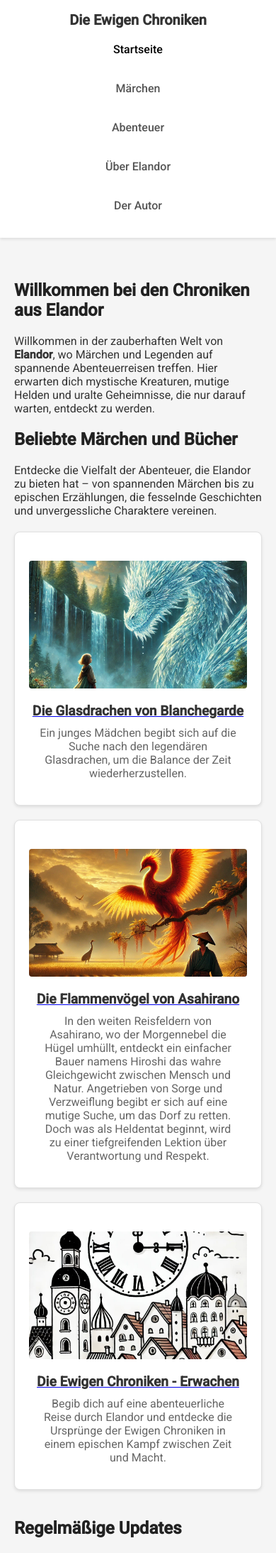
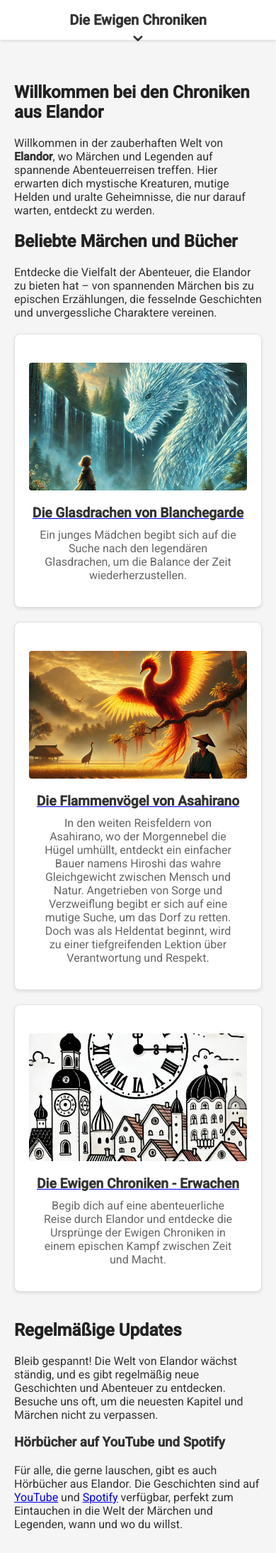
Before and after one commit to RainerGewalt/chroniken-aus-elandor, a Jekyll site: the page built from index.md, in a window 390 px wide. Shown: the top 2188 px of the page at 71% size. Built offline with Jekyll 4.4.1, drawn with Linux system fonts in a browser that asks for light colours.

Commit message:
fixed: chevron on mobil phone

```diff
--- a/_includes/header.html
+++ b/_includes/header.html
@@ -17,38 +17,47 @@
             position: relative;
         }
         nav {
-            display: flex;
+            display: none;
             gap: 1rem;
             justify-content: center;
-            transition: max-height 0.3s ease; /* Smooth Transition */
             overflow: hidden;
-            max-height: 500px; /* Maximalhöhe für das geöffnete Menü */
+            transition: max-height 0.5s ease; /* Smooth Transition */
+            max-height: 0; /* Startzustand geschlossen */
+        }
+        /* Desktop-Ansicht */
+        @media (min-width: 769px) {
+            nav {
+                display: flex;
+                max-height: none; /* Keine Beschränkung auf Desktop */
+            }
+            .chevron-toggle {
+                display: none; /* Chevron auf Desktop ausblenden */
+            }
         }
         /* Mobilansicht */
         @media (max-width: 768px) {
-            nav {
-                max-height: 0; /* Menü verstecken */
-                flex-direction: column;
-                align-items: center;
-            }
-            header.menu-open nav {
-                max-height: 500px; /* Geöffnetes Menü */
-            }
             .chevron-toggle {
+                display: block;
                 font-size: 2rem;
                 cursor: pointer;
                 position: absolute;
-                bottom: -10px; /* Chevron am unteren Rand des Banners */
-                display: block;
+                bottom: -10px;
+                transition: transform 0.3s ease; /* Smooth Rotation */
             }
-        }
-        .chevron-toggle {
-            display: none; /* Nur bei kleinen Bildschirmen anzeigen */
+            header.menu-open nav {
+                display: flex;
+                flex-direction: column;
+                align-items: center;
+                max-height: 500px; /* Höhe für geöffnetes Menü */
+            }
+            header.menu-open .chevron-toggle {
+                transform: rotate(180deg); /* Chevron nach oben drehen */
+            }
         }
     </style>
 </head>
 <body>
-<header id="header" class="{% if page.url == '/' or page.url == '/stories/' or page.url == '/books/' or page.url == '/about/' or page.url == '/der-autor/' %}menu-open{% endif %}">
+<header id="header">
     <h1><a href="{{ '/' | relative_url }}">{{ site.title }}</a></h1>
     <nav>
         <a href="{{ '/' | relative_url }}" {% if page.url == "/" %}class="active"{% endif %}>Startseite</a>
```
Also changed, not shown: other parts of _includes/header.html (+1 -1 lines).
